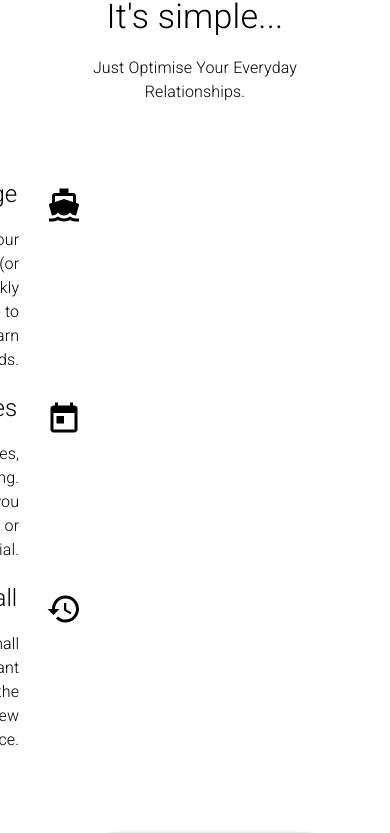
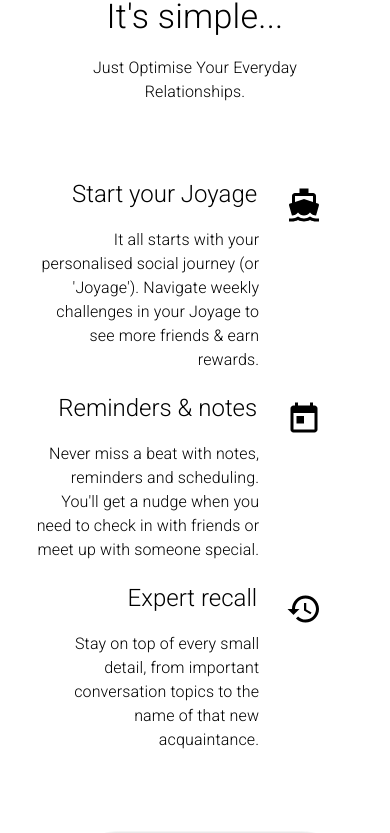
Before and after one commit to OlliePorter/joyer-site, a React (Create React App) app: page /#/ in a window 390 px wide. Shown: the part 843-1676 px from the top of the page. Built offline with nearby package versions, Linux system fonts and the light colour scheme.

Commit message:
Remove MuiGrid xs 3 for mobile

```diff
--- a/src/index.css
+++ b/src/index.css
@@ -80,10 +80,6 @@ body {
     flex-basis: auto !important;
   }
 
-  .MuiGrid-grid-xs-3 {
-    margin-left: -240px !important;
-  }
-
 }
 
 @media only screen and (max-width: 320px) {
```
